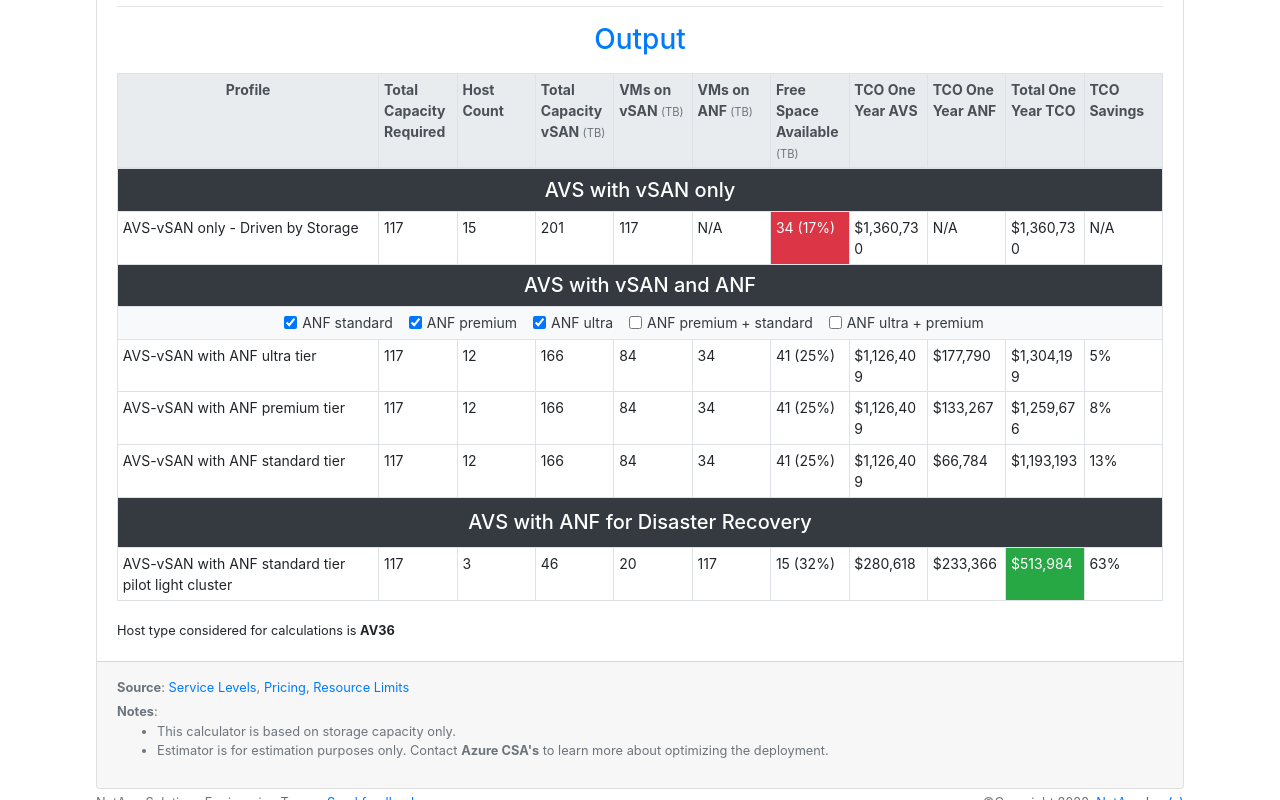
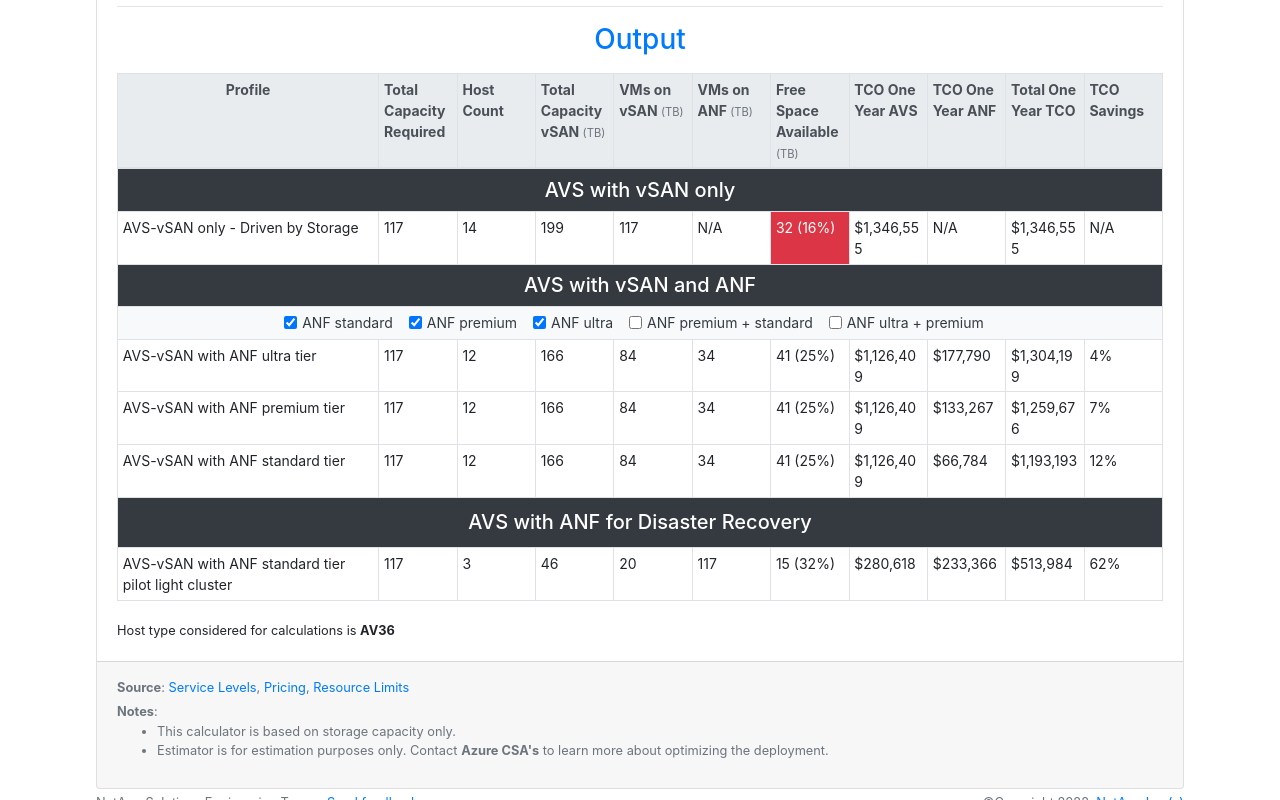
Before and after one commit to ntapsol/anfavstcosizerint, a plain HTML site: page index.html in a window 1280 px wide. Shown: the part 449-1249 px from the top of the page. Drawn offline with nearby package versions, Linux system fonts and the light colour scheme.

Commit message:
Calc Update

```diff
--- a/index.html
+++ b/index.html
@@ -83,7 +83,7 @@
              hostreqpercalc = totmemreq / 460.80; //80% of 576
 
              //Driven by Storage
-             rawcap = 1900 * 8 * ondiskformat / 100;
+             rawcap = 1920 * 8 * ondiskformat / 100;
              usablecapwithoutslack = rawcap * (100 - slackspace) / 100;
              storagepolicycalc = 100 - storagepolicy;
              usablecap = ((usablecapwithoutslack * storagepolicycalc / 100)/1024)*dedupcomp;
@@ -404,16 +404,16 @@
              }
 
              //document.getElementById("avs1_tcototal").classList.remove("bg-success", "text-white");
-             document.getElementById("avs2_tcototal").classList.remove("bg-success", "text-white");
-             document.getElementById("avs3_tcototal").classList.remove("bg-success", "text-white");
-             document.getElementById("avs4_tcototal").classList.remove("bg-success", "text-white");
-             document.getElementById("avs5_tcototal").classList.remove("bg-success", "text-white");
-             document.getElementById("avs6_tcototal").classList.remove("bg-success", "text-white");
-             document.getElementById("avs7_tcototal").classList.remove("bg-success", "text-white");
-             document.getElementById("avs8_tcototal").classList.remove("bg-success", "text-white");
-             document.getElementById("avs9_tcototal").classList.remove("bg-success", "text-white");
+             //document.getElementById("avs2_tcototal").classList.remove("bg-success", "text-white");
+             //document.getElementById("avs3_tcototal").classList.remove("bg-success", "text-white");
+             //document.getElementById("avs4_tcototal").classList.remove("bg-success", "text-white");
+             //document.getElementById("avs5_tcototal").classList.remove("bg-success", "text-white");
+             //document.getElementById("avs6_tcototal").classList.remove("bg-success", "text-white");
+             //document.getElementById("avs7_tcototal").classList.remove("bg-success", "text-white");
+             //document.getElementById("avs8_tcototal").classList.remove("bg-success", "text-white");
+             //document.getElementById("avs9_tcototal").classList.remove("bg-success", "text-white");
 
-             document.getElementById(mintcokey).classList.add("bg-success", "text-white");
+             //document.getElementById(mintcokey).classList.add("bg-success", "text-white");
 
              //document.getElementById("avs1_tcototal").innerText = "$" + numberWithCommas(Math.round(tcooneyearavs1));
              document.getElementById("avs2_tcototal").innerText = "$" + numberWithCommas(Math.round(tcooneyearavs2));
```
